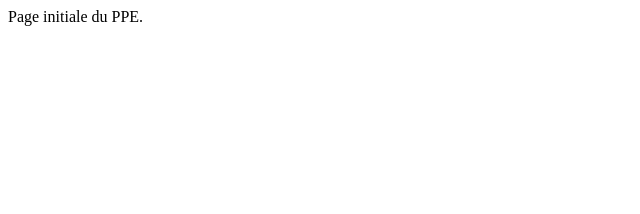
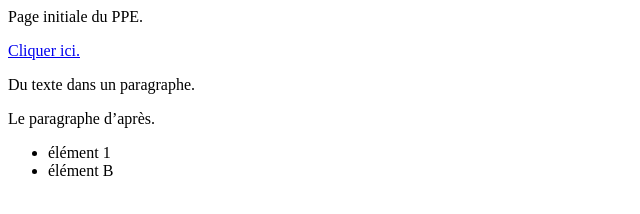
Before and after one commit to kittog/PPE1, a plain HTML site: page index.html in a window 1280 px wide. Shown: the whole page, without its empty margins (0-640 px from the left). Drawn offline with Linux system fonts and the light colour scheme.

Commit message:
Ajout de quelques balises HTML (test)

```diff
--- a/index.html
+++ b/index.html
@@ -7,6 +7,13 @@
 
 <body>
 <p>Page initiale du PPE.</p>
+<a href="www.perdu.com">Cliquer ici.</a>
+<p>Du texte dans un paragraphe.</p>
+<p>Le paragraphe d’après.</p>
+<ul>
+    <li>élément 1</li>
+    <li>élément B</li>
+    </ul>
 </body>
 
 </html>
```
